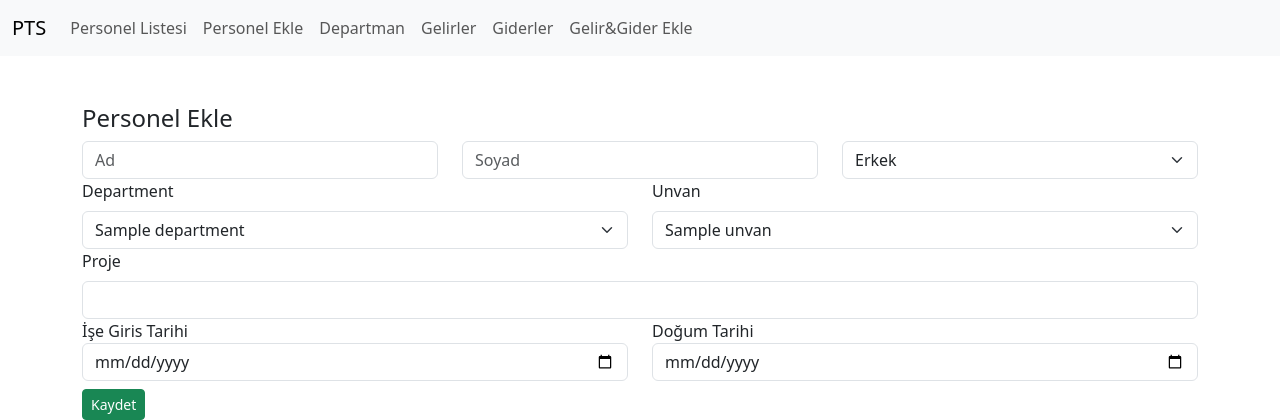
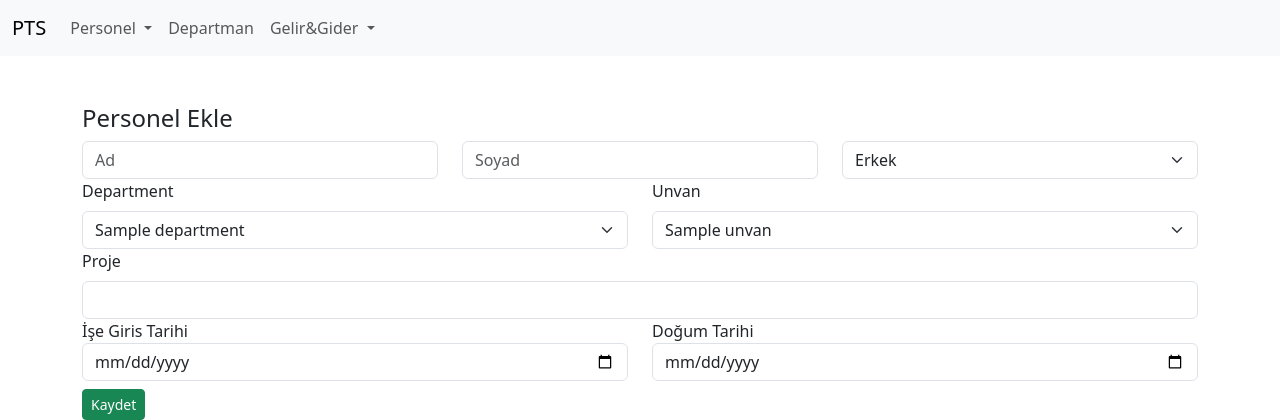
Before and after one commit to Efedrkoglu/PersonelKayitPHP, a PHP site: page /pages/addPersonel.php in a window 1280 px wide. Shown: the top 420 px of the page. Run offline with PHP 8.4, Linux system fonts and the light colour scheme; the visitor is signed in with stand-in values (Sample User, id 1); tables that the repository leaves empty or names only in its code hold one stand-in row (values such as "Sample post"); some libraries are stand-ins or nearby versions.

Commit message:
navbar update

```diff
--- a/pages/header.php
+++ b/pages/header.php
@@ -21,23 +21,27 @@
         </button>
         <div class="collapse navbar-collapse" id="navbarNav">
           <ul class="navbar-nav">
-            <li class="nav-item">
-              <a class="nav-link" href="personelList.php">Personel Listesi</a>
-            </li>
-            <li class="nav-item">
-              <a class="nav-link" href="addPersonel.php">Personel Ekle</a>
+            <li class="nav-item dropdown">
+              <a class="nav-link dropdown-toggle" href="#" role="button" data-bs-toggle="dropdown" aria-expanded="false">
+              Personel
+              </a>
+              <ul class="dropdown-menu">
+                <li><a class="dropdown-item" href="personelList.php">Personel Listesi</a></li>
+                <li><a class="dropdown-item" href="addPersonel.php">Personel Ekle</a></li>
+              </ul>
             </li>
             <li class="nav-item">
               <a class="nav-link" href="departmentPage.php">Departman</a>
             </li>
-            <li class="nav-item">
-              <a class="nav-link" href="gelirList.php">Gelirler</a>
-            </li>
-            <li class="nav-item">
-              <a class="nav-link" href="giderList.php">Giderler</a>
-            </li>
-            <li class="nav-item">
-              <a class="nav-link" href="addGelirGider.php">Gelir&Gider Ekle</a>
+            <li class="nav-item dropdown">
+              <a class="nav-link dropdown-toggle" href="#" role="button" data-bs-toggle="dropdown" aria-expanded="false">
+              Gelir&Gider
+              </a>
+              <ul class="dropdown-menu">
+                <li><a class="dropdown-item" href="gelirList.php">Gelirler</a></li>
+                <li><a class="dropdown-item" href="giderList.php">Giderler</a></li>
+                <li><a class="dropdown-item" href="addGelirGider.php">Gelir&Gider Ekle</a></li>
+              </ul>
             </li>
           </ul>
         </div>
```
